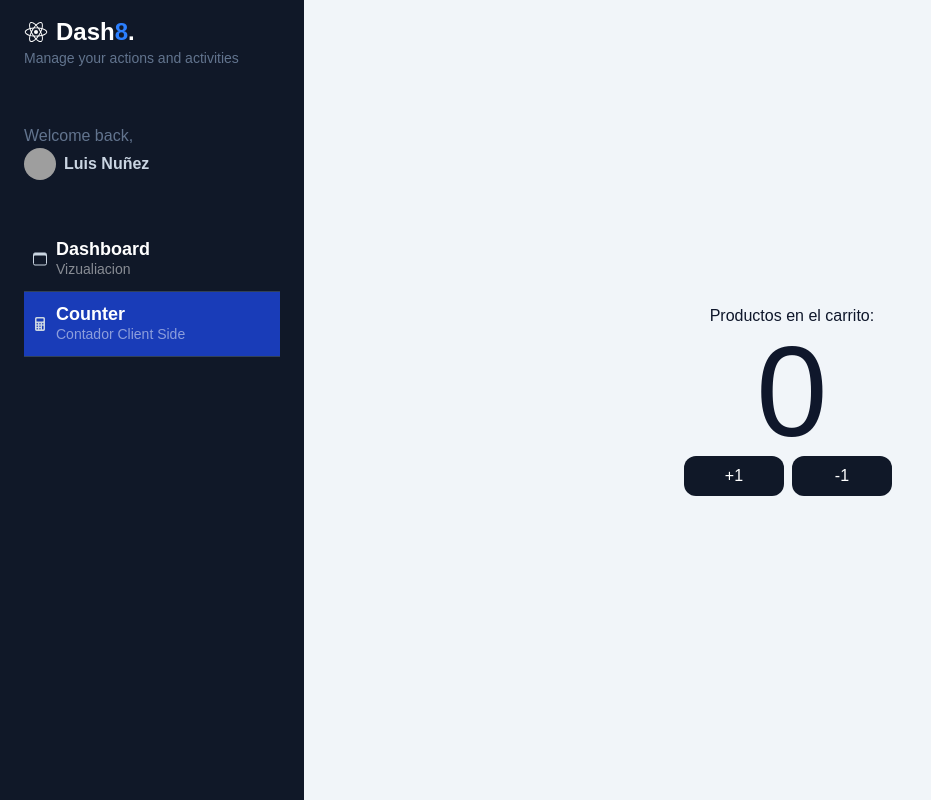
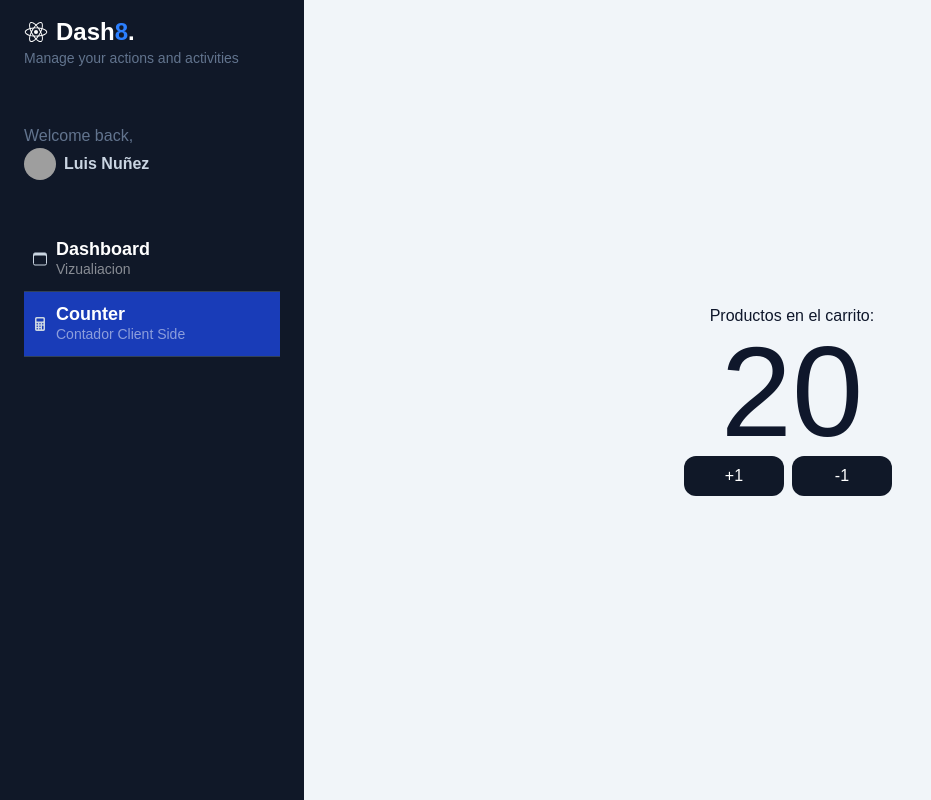
Before and after one commit to luisiy01/next-udemy, a Next.js app in the folder my-dashboard/: page /dashboard/counter in a window 1280 px wide. Shown: the whole page, without its empty margins (0-931 px from the left). Built offline with nearby package versions, Linux system fonts and the light colour scheme; grey boxes are pictures that could not be loaded.

Commit message:
small components

```diff
--- a/my-dashboard/app/dashboard/counter/page.tsx
+++ b/my-dashboard/app/dashboard/counter/page.tsx
@@ -1,26 +1,22 @@
-'use client'
-import { useState } from "react";
+
+import { CartCounter } from "@/app/shopping-cart";
 
 export const metadata = {
-    title: 'Counter Page',
+    title: 'Shooping Cart',
     description: 'Counter Page',
 }
 
 export default function CounterPage() {
 
 
-    const [count, setCount] = useState(0);
+
 
     return (
         <div className="flex flex-col items-center justify-center w-full h-full">
             <span>Productos en el carrito: </span>
-            <span className="text-9xl">{count}</span>
+            <CartCounter value={20} />
 
-            <div className="flex">
-                <button onClick={() => setCount(count + 1)} className="flex items-center justify-center p-2 rounded-xl bg-gray-900 text-white hover:bg-gray-600 transition-all w-[100px] mr-2">+1</button>
-                <button onClick={() => setCount(count - 1)} className="flex items-center justify-center p-2 rounded-xl bg-gray-900 text-white hover:bg-gray-600 transition-all w-[100px] mr-2">-1</button>
 
-            </div>
         </div>
     )
 }
--- /dev/null
+++ b/my-dashboard/app/shopping-cart/components/CartCounter.tsx
@@ -0,0 +1,21 @@
+'use client'
+import { useState } from "react";
+
+interface Props {
+    value?: number;
+}
+
+export const CartCounter = ({ value = 10 }: Props) => {
+
+    const [count, setCount] = useState(value);
+    return (
+        <>
+            <span className="text-9xl">{count}</span>
+            <div className="flex">
+                <button onClick={() => setCount(count + 1)} className="flex items-center justify-center p-2 rounded-xl bg-gray-900 text-white hover:bg-gray-600 transition-all w-[100px] mr-2">+1</button>
+                <button onClick={() => setCount(count - 1)} className="flex items-center justify-center p-2 rounded-xl bg-gray-900 text-white hover:bg-gray-600 transition-all w-[100px] mr-2">-1</button>
+
+            </div>
+        </>
+    )
+}
--- /dev/null
+++ b/my-dashboard/app/shopping-cart/index.ts
@@ -0,0 +1 @@
+export { CartCounter } from './components/CartCounter';
```
